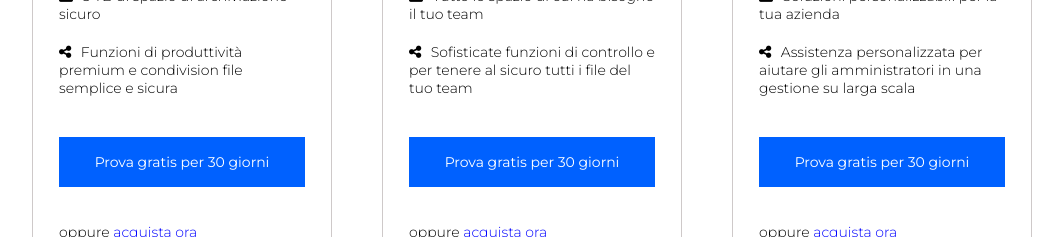
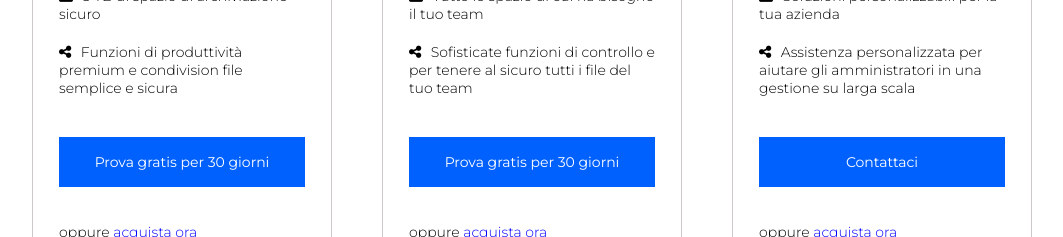
Before and after one commit to ValerioCarbone/htmlcss-dropbox, a plain HTML site: page index.html in a window 1280 px wide. Shown: the part 1500-1737 px from the top of the page, without its empty margins (108-1171 px from the left). Drawn offline with Linux system fonts and the light colour scheme.

Commit message:
CORRECTION button

```diff
--- a/index.html
+++ b/index.html
@@ -218,7 +218,7 @@
                                     </ul>
                                 </div>
                                 <div>
-                                    <span class="button-sm button-blue">Prova gratis per 30 giorni</span>
+                                    <span class="button-sm button-blue">Contattaci</span>
                                     <span>oppure <a class="button-prova" href="#" >acquista ora</a></span>
                                     <span class="block-borderbottom"></span>
                                 </div>
```
